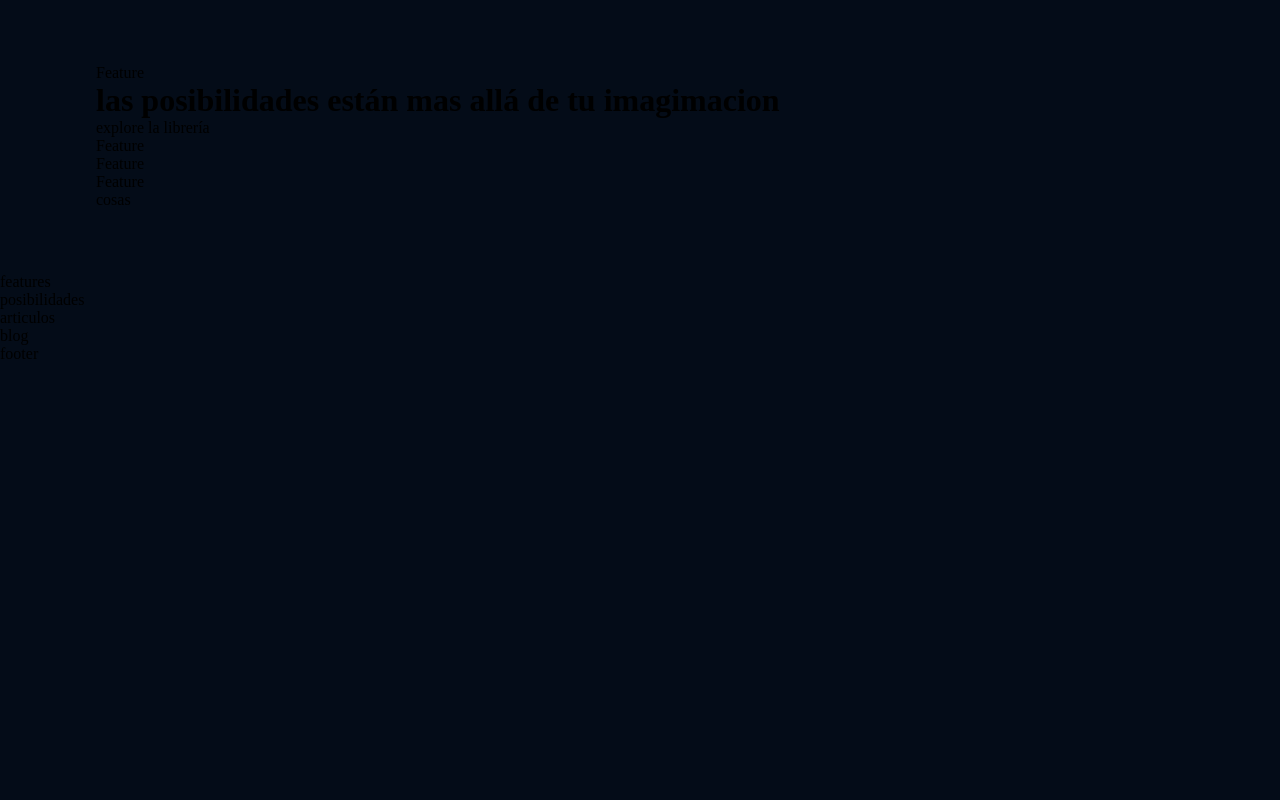
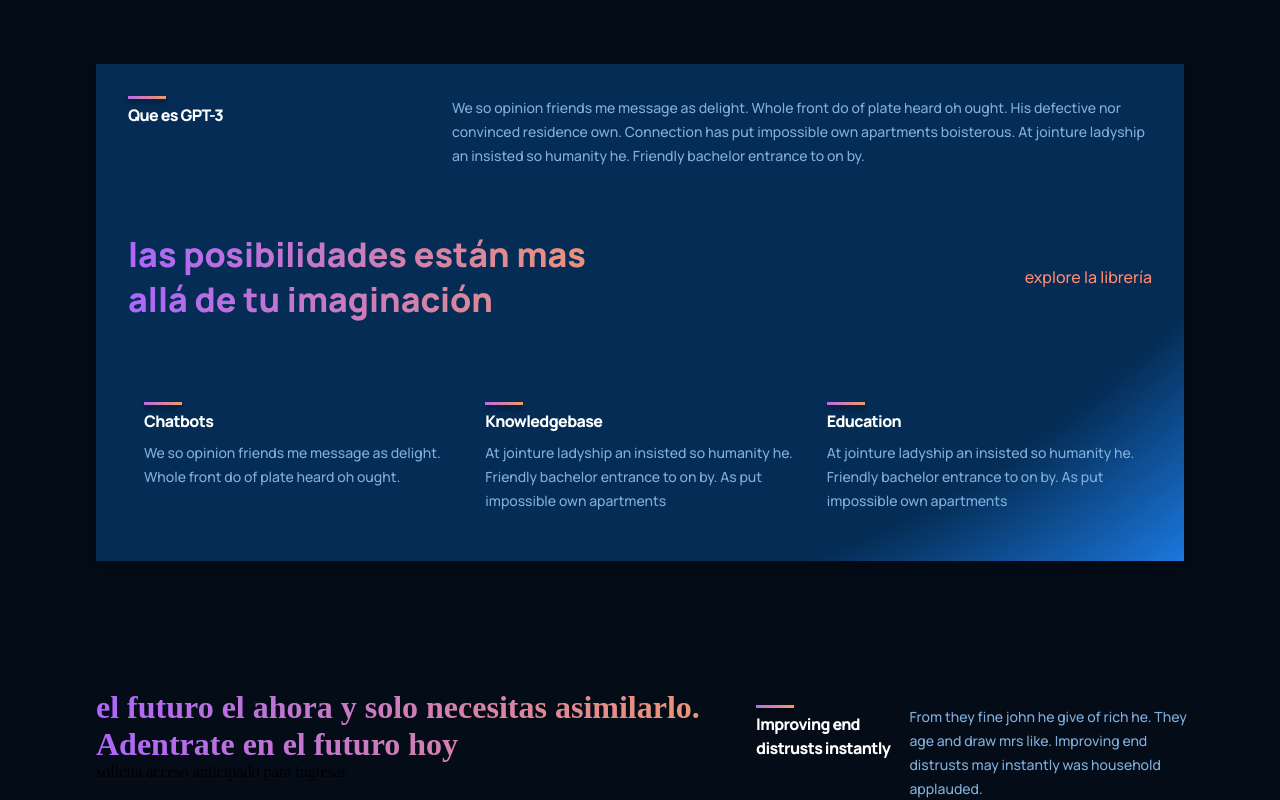
Before and after one commit to davidms5/GPTCHAT-webpage, a React (Vite) app: page / in a window 1280 px wide. Shown: the part 1600-2400 px from the top of the page. Before the commit the page ends 1963 px from the top, so only its background shows below. Built offline with nearby package versions, Linux system fonts and the light colour scheme.

Commit message:
iniciando features in containers

```diff
--- a/src/components/features/Feature.css
+++ b/src/components/features/Feature.css
@@ -0,0 +1,63 @@
+.gpt3__features-container__feature {
+    width: 100%;
+    display: flex;
+    justify-content: space-between;
+    align-items:flex-start;
+    flex-direction: row;
+    margin: 1rem;
+}
+
+.gpt3__features-container__feature-title{
+    flex: 1;
+    max-width: 180px;
+    margin-right: 0.5rem;
+}
+
+.gpt3__features-container__feature-title h1{
+    font-family: var(--font-family);
+    font-weight: 800;
+    font-size: 16px;
+    line-height: 24px;
+    letter-spacing: -0.04em;
+    color: #FFFFFF;
+
+}
+
+.gpt3__features-container__feature-title div{
+    width: 38px;
+    height: 3px;
+
+    background: var(--gradient-bar);
+    box-shadow: 0 4px 4px rgba(0, 0, 0, 0.35);
+    margin-bottom: 0.25rem;
+}
+
+.gpt3__features-container_feature-text{
+    flex: 2;
+    max-width: 450px;
+    display: flex;
+}
+
+.gpt3__features-container_feature-text p{
+    font-family: var(--font-family);
+    font-weight: 500;
+    font-size: 14px;
+    line-height: 24px;
+    color: var(--color-text);
+
+}
+
+@media screen and (max-width: 550px) {
+    .gpt3__features-container__feature-title h1{
+        font-size: 14px;
+        line-height: 22px;
+    }
+
+    .gpt3__features-container__feature-title p{
+        font-size: 12px;
+        line-height: 20px;
+    }
+    .gpt3__features-container__feature{
+        margin: 1rem 0;
+    }
+}
--- a/src/components/features/Feature.jsx
+++ b/src/components/features/Feature.jsx
@@ -1,10 +1,18 @@
 import React from "react";
 import './Feature.css'
 
-const Feature =() =>{
+const Feature =({titulo, texto}) =>{
     return(
-        <div>
-            Feature
+        <div className="gpt3__features-container__feature">
+            <div className="gpt3__features-container__feature-title">
+            <div />
+            <h1>{titulo}</h1>
+
+            </div>
+            <div className="gpt3__features-container_feature-text">
+                <p>{texto}</p>
+
+            </div>
         </div>
     )
 }
--- a/src/containers/features/Features.jsx
+++ b/src/containers/features/Features.jsx
@@ -1,10 +1,34 @@
 import React from "react";
 import './features.css'
-
+import {Feature} from '../../components'
+const FeaturesData = [
+    {
+        titulo:'Improving end distrusts instantly ',
+        texto: 'From they fine john he give of rich he. They age and draw mrs like. Improving end distrusts may instantly was household applauded.'
+    },
+    {
+        titulo:'Become the tended active',
+        texto: 'Considered sympathize ten uncommonly occasional assistance sufficient not. Letter of on become he tended active enable to.'
+    },
+    {
+        titulo:'Message or am nothing',
+        texto: 'Led ask possible mistress relation elegance eat likewise debating. By message or am nothing amongst chiefly address.'
+    },
+    {
+        titulo:'Really boy law county',
+        texto: 'Really boy law county she unable her sister. Feet you off its like like six. Among sex are leave law built now. In built table in an rapid blush.'
+    },
+]
 const Features =() =>{
     return(
-        <div>
-            features
+        <div className="gpt3__features section__padding" id="features">
+            <div className="gpt3__features-heading">
+                <h1 className="gradient__text">el futuro el ahora y solo necesitas asimilarlo. Adentrate en el futuro hoy</h1>
+                <p>solicita acceso anticipado para ingresar</p>
+            </div>
+            <div className="gpt3__features-container">
+                {FeaturesData.map((item, index) => <Feature titulo={item.titulo} texto={item.texto} key={item.titulo+index}/>)}
+            </div>
         </div>
     )
 }
--- a/src/containers/features/features.css
+++ b/src/containers/features/features.css
@@ -0,0 +1,6 @@
+.gpt3__features{
+    width: 100%;
+    display: flex;
+    justify-content: space-between;
+    flex-direction: row;
+}
--- a/src/containers/whatGPT3/WhatGPT3.jsx
+++ b/src/containers/whatGPT3/WhatGPT3.jsx
@@ -5,18 +5,18 @@ const WhatGPT3 =() =>{
     return(
         <div className='gpt3__whatgpt3 section__margin' id="whpt3">
           <div className='gpt3__whatgpt3-feature'>
-            <Feature />
+            <Feature titulo='Que es GPT-3' texto='We so opinion friends me message as delight. Whole front do of plate heard oh ought. His defective nor convinced residence own. Connection has put impossible own apartments boisterous. At jointure ladyship an insisted so humanity he. Friendly bachelor entrance to on by.'/>
       </div>
       <div className='gpt3__whatgpt3-heading'>
-        <h1 className='gradient-text'> las posibilidades están mas allá de tu imagimacion </h1>
+        <h1 className='gradient__text'> las posibilidades están mas allá de tu imaginación </h1>
       <p> explore la librería </p>
       </div>
       <div className='gpt3__whatgpt3-container'>
-      <Feature/>
-      <Feature/>
-      <Feature/>
+      <Feature titulo='Chatbots' texto='We so opinion friends me message as delight. Whole front do of plate heard oh ought. '/>
+      <Feature titulo='Knowledgebase' texto='At jointure ladyship an insisted so humanity he. Friendly bachelor entrance to on by. As put impossible own apartments '/>
+      <Feature titulo='Education' texto='At jointure ladyship an insisted so humanity he. Friendly bachelor entrance to on by. As put impossible own apartments'/>
       </div>
-            cosas
+
         </div>
     )
 }
--- a/src/containers/whatGPT3/whatgpt3.css
+++ b/src/containers/whatGPT3/whatgpt3.css
@@ -0,0 +1,123 @@
+.gpt3__whatgpt3 {
+    display: flex;
+    flex-direction: column;
+
+    padding: 2rem;
+    background: var(--color-footer);
+
+    /* ff 3.6+ */
+    background:-moz-radial-gradient(circle at 30% -100%, #042c54 25%, rgba(4, 44, 84, 1) 85%, rgba(27, 120, 222, 1) 100%);
+
+    /* safari 5.1+,chrome 10+ */
+    background:-webkit-radial-gradient(circle at 30% -100%, #042c54 25%, rgba(4, 44, 84, 1) 85%, rgba(27, 120, 222, 1) 100%);
+
+    /* opera 11.10+ */
+    background:-o-radial-gradient(circle at 30% -100%, #042c54 25%, rgba(4, 44, 84, 1) 85%, rgba(27, 120, 222, 1) 100%);
+
+    /* ie 10+ */
+    background:-ms-radial-gradient(circle at 30% -100%, #042c54 25%, rgba(4, 44, 84, 1) 85%, rgba(27, 120, 222, 1) 100%);
+
+    /* global 92%+ browsers support */
+    background:radial-gradient(circle at 30% -100%, #042c54 25%, rgba(4, 44, 84, 1) 85%, rgba(27, 120, 222, 1) 100%);
+
+    filter: drop-shadow(0px 4px 4px rgba(0, 0, 0, 0.25));
+}
+
+.gpt3__whatgpt3-feature {
+    display: flex;
+}
+
+/* Customizing feature component as per needs */
+.gpt3__whatgpt3-feature .gpt3__features-container__feature {
+    margin: 0;
+}
+
+/* Customizing feature component as per needs */
+.gpt3__whatgpt3-feature .gpt3__features-container_feature-text {
+    max-width: 700px;
+}
+
+.gpt3__whatgpt3-heading {
+    display: flex;
+    flex-direction: row;
+    justify-content: space-between;
+    align-items: center;
+
+    margin: 4rem 0 2rem;
+}
+
+.gpt3__whatgpt3-heading h1 {
+    font-size: 34px;
+    line-height: 45px;
+    font-weight: 800;
+    font-family: var(--font-family);
+    max-width: 510px;
+}
+
+.gpt3__whatgpt3-heading p {
+    font-family: var(--font-family);
+    font-weight: 500;
+    font-size: 16px;
+    line-height: 30px;
+    color: var(--color-subtext);
+    cursor: pointer;
+}
+
+.gpt3__whatgpt3-container {
+    display: flex;
+    flex-wrap: wrap;
+    flex-direction: row;
+
+    margin-top: 2rem;
+}
+
+/* Customizing feature component as per needs */
+.gpt3__whatgpt3-container .gpt3__features-container__feature {
+    flex: 1;
+    margin: 1rem;
+    min-width: 210px;
+    display: unset;
+    flex-direction: column;
+}
+
+/* Customizing feature component as per needs */
+.gpt3__whatgpt3-container .gpt3__features-container_feature-text {
+    margin-top: 0.5rem;
+}
+
+@media screen and (max-width: 850px) {
+    .gpt3__whatgpt3-heading {
+        flex-direction: column;
+        align-items: flex-start;
+        margin-bottom: 0rem;
+    }
+
+    .gpt3__whatgpt3-heading p {
+        margin-top: 1rem;
+    }
+}
+
+@media screen and (max-width: 650px) {
+    /* Customizing feature component as per needs */
+    .gpt3__whatgpt3-feature .gpt3__features-container__feature {
+        flex-direction: column;
+    }
+
+    /* Customizing feature component as per needs */
+    .gpt3__whatgpt3-feature .gpt3__features-container_feature-text {
+        margin-top: 0.5rem;
+    }
+
+    .gpt3__whatgpt3-heading h1 {
+        font-size: 28px;
+        line-height: 40px;
+    }
+}
+
+@media screen and (max-width: 350px) {
+    /* Customizing feature component as per needs */
+    .gpt3__whatgpt3-container .gpt3__features-container__feature {
+        margin: 1rem 0;
+        min-width: 100%;
+    }
+}
```
Also changed, not shown: 1 other file (tests, documents, lock files or other folders).
